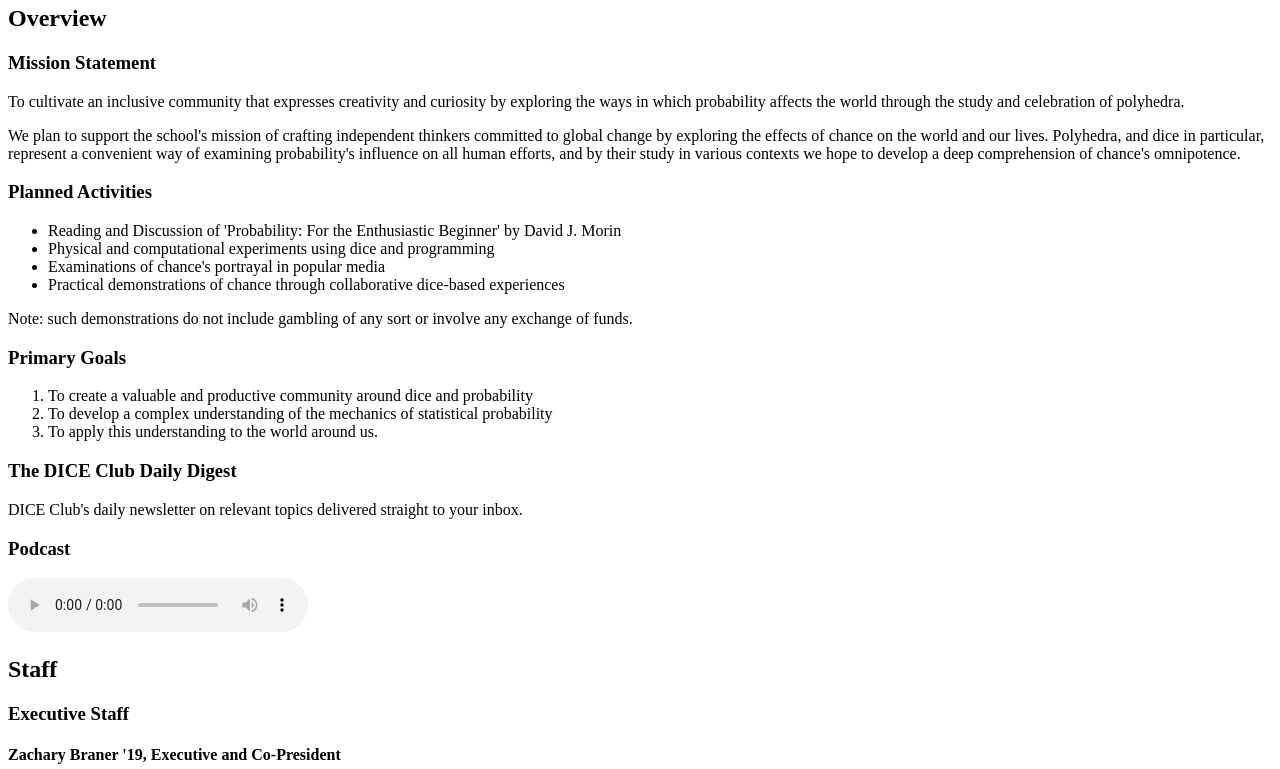
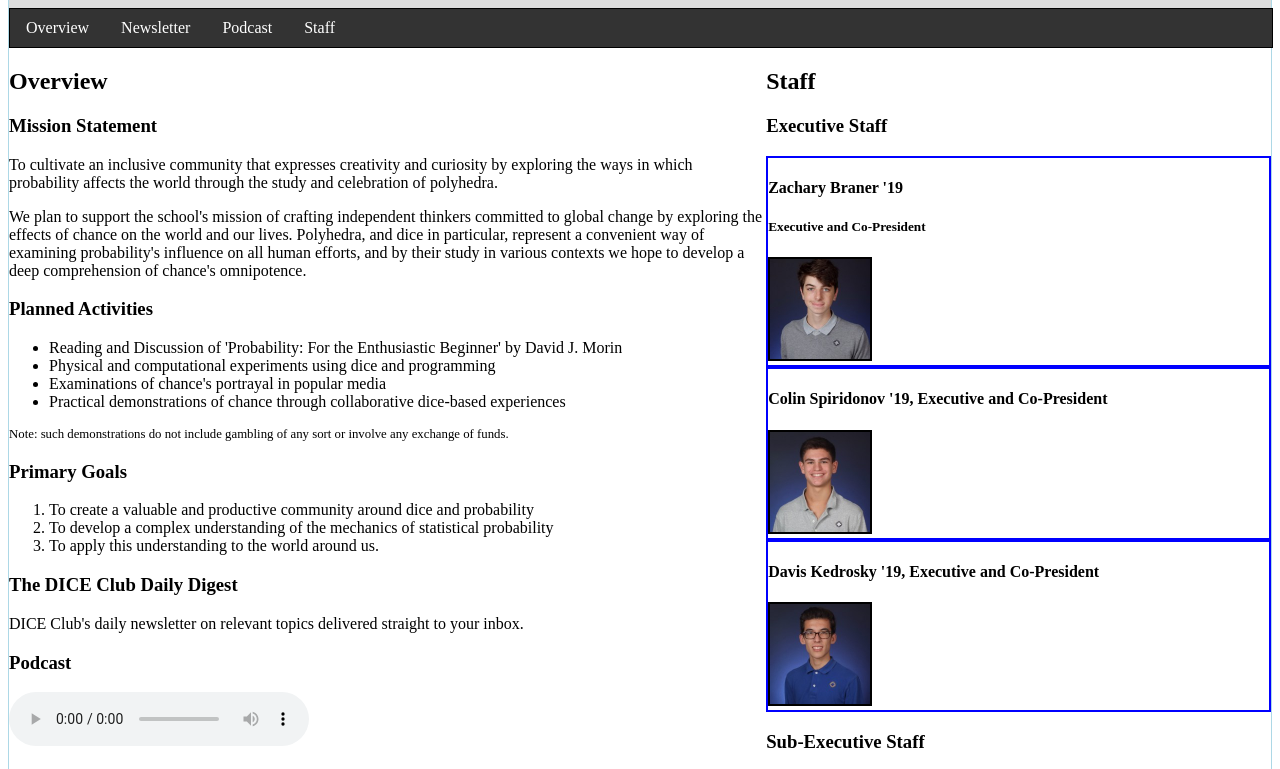
Before and after one commit to diceclubofficial/diceclubofficial.github.io, a plain HTML site: page index.html in a window 1280 px wide. Shown: the part 245-1014 px from the top of the page. Drawn offline with Linux system fonts and the light colour scheme.

Commit message:
Another hotfix to apply CSS to the website

```diff
--- a/index.html
+++ b/index.html
@@ -3,7 +3,7 @@
   <head>
     <meta charset="utf-8">
     <title> DICE Club </title>
-    <link rel="stylesheet" type="style/css" href="diceclubcss.css">
+    <link rel="stylesheet" href="diceclubcss.css">
   </head>
   <body>
 
@@ -59,7 +59,8 @@
 
         <h3>Executive Staff</h3>
         <div class="membertile">
-          <h4>Zachary Braner '19, Executive and Co-President</h4>
+          <h4>Zachary Braner '19</h4>
+          <h5>Executive and Co-President</h5>
           <img src="media/zbraner.jpeg" alt="Zachary Braner" class="phototile">
         </div>
         <div class="membertile">
```
Also changed, not shown: todo.txt (added).
